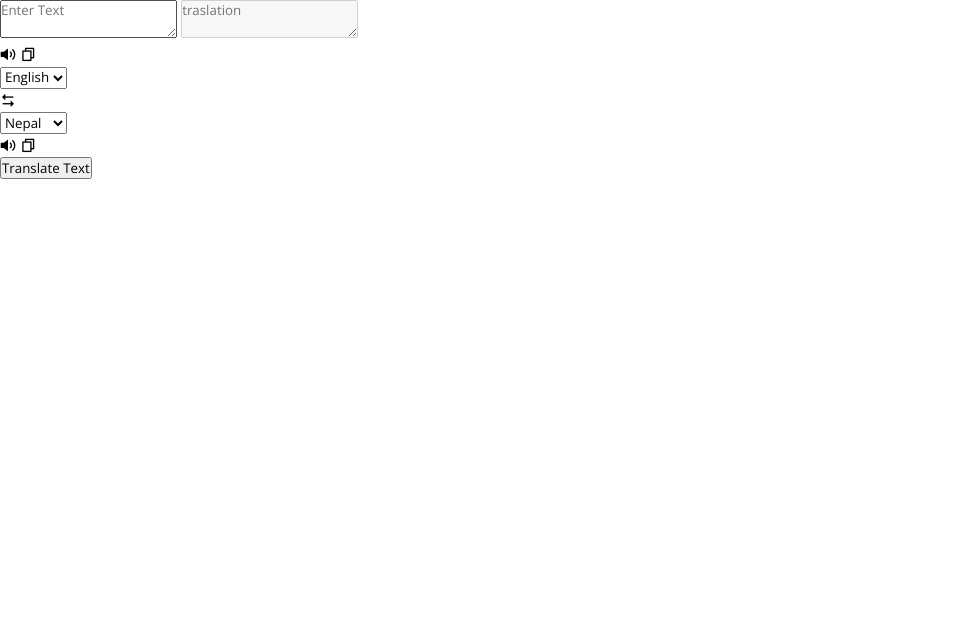
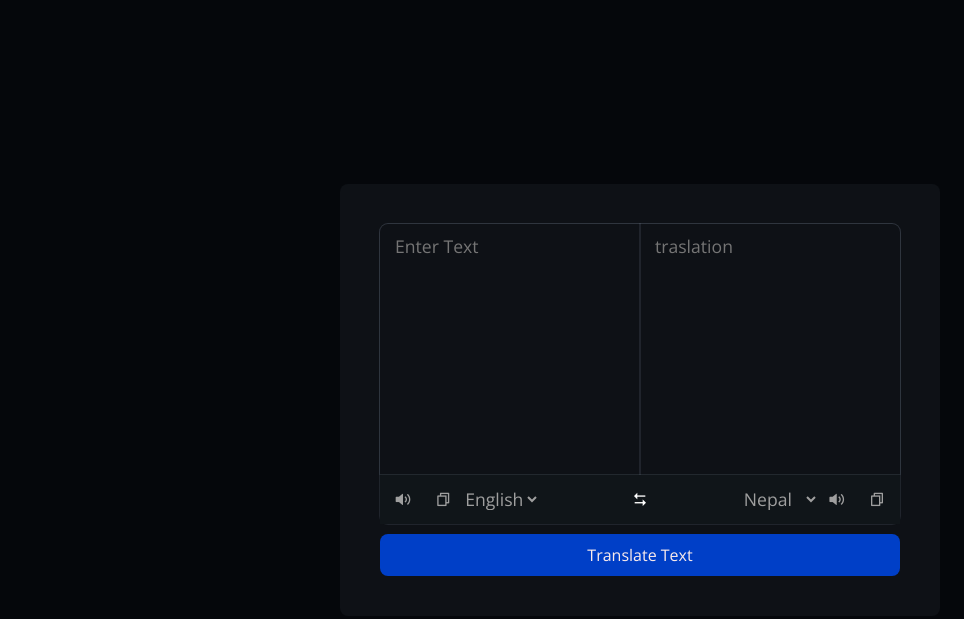
Before and after one commit to codewithandres/-40DayCode-anguage-Translator-App, a plain HTML site: page index.html in a window 1280 px wide. Shown: the whole page, without its empty margins (0-964 px from the left). Drawn offline with nearby package versions, Linux system fonts and the light colour scheme.

Commit message:
estilos css terminados

```diff
--- a/index.html
+++ b/index.html
@@ -15,10 +15,10 @@
 
 <body>
     <div class="container">
-        <div class="wrapprt">
-            <div class="input-area">
+        <div class="wrapper">
+            <div class="text-input">
                 <textarea id="" class="from-text" placeholder="Enter Text"></textarea>
-                <textarea id="" class="from-to" placeholder="traslation" readonly disabled></textarea>
+                <textarea id="" class="to-text" placeholder="traslation" readonly disabled></textarea>
             </div>
             <ul class="controls">
                 <li class="row from">
--- a/main.css
+++ b/main.css
@@ -16,3 +16,107 @@
         "wdth" 100;
     font-family: var(--font-openSans);
 }
+
+body {
+    display: flex;
+    justify-content: center;
+    align-items: center;
+
+    min-height: 100vh;
+    background-color: hsl(214, 41%, 3%);
+    color: hsl(0, 60%, 95%);
+}
+
+.container {
+    width: 100%;
+    max-width: 600px;
+    background-color: hsl(218, 22%, 7%);
+    border-radius: .5rem;
+    padding: 2.5em;
+}
+
+.wrapper {
+    border-radius: .5rem;
+    box-shadow: hsla(0, 0%, 65%, 0.02) 0px 1px 3px 0px, hsla(211, 16%, 59%, 0.15) 0px 0px 0px 1px;
+}
+
+.wrapper .text-input {
+    display: flex;
+    /* border-bottom: 1px solid hsla(0, 0%, 80%, 0.555); */
+}
+
+.text-input textarea {
+    width: 100%;
+    min-height: 250px;
+    background-color: transparent;
+    border: none;
+    outline: none;
+    box-shadow: hsla(0, 0%, 65%, 0.02) 0px 1px 3px 0px, hsla(211, 16%, 59%, 0.15) 0px 0px 0px 1px;
+    padding: 10px 15px;
+    font-size: 1.1em;
+    color: inherit;
+    resize: none;
+    /* border-radius: .5rem; */
+
+    &:nth-child(1) {
+        border-top-left-radius: .5rem;
+    }
+
+    &:nth-child(2) {
+        border-top-right-radius: .5rem;
+    }
+}
+
+.controls,
+li {
+    display: flex;
+    justify-content: space-between;
+    align-items: center;
+
+}
+
+.controls {
+    list-style: none;
+    padding: 12px 5px;
+    background-color: hsl(207, 23%, 8%);
+    ;
+}
+
+.controls .icons i {
+    padding: 0 10px;
+    color: #9f9f9f;
+    font-size: 1rem;
+    cursor: pointer;
+}
+
+.controls .row select {
+    border: none;
+    outline: none;
+    background-color: transparent;
+    font-size: 1.1rem;
+    color: #9f9f9f;
+
+    option {
+        background-color: hsl(218, 22%, 7%);
+    }
+}
+
+.controls .ri-arrow-left-right-fill {
+    color: #fff;
+    font-size: 1rem;
+    cursor: pointer;
+}
+
+.container button {
+    width: 100%;
+    padding: 10px;
+    border: none;
+    outline: none;
+    margin-top: 10px;
+    border-radius: .5rem;
+    font-size: 1rem;
+    color: hsl(0, 60%, 95%);
+    cursor: pointer;
+    background-color: hsl(221, 100%, 39%);
+    font-family: inherit;
+}
```
